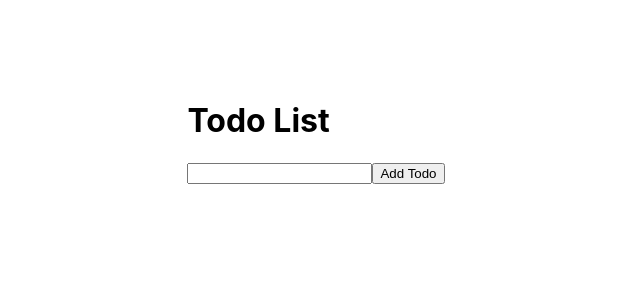
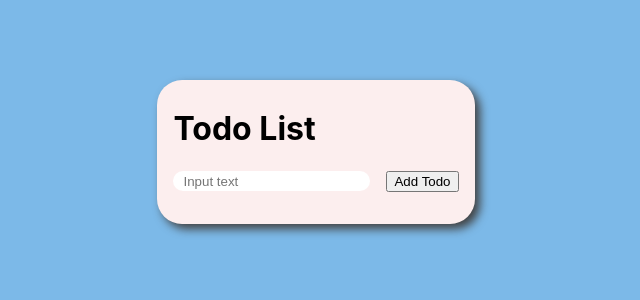
Before and after one commit to jeffagregado/next-typescript-todolist, a Next.js app: page / in a window 1280 px wide. Shown: the top 300 px of the page, without its empty margins (324-964 px from the left). Built offline with nearby package versions, Linux system fonts and the light colour scheme.

Commit message:
added styles

```diff
--- /dev/null
+++ b/components/Todos.tsx
@@ -0,0 +1,48 @@
+import { useState } from 'react'
+import TodosList from '../components/TodosList'
+import styleTodolist from '../styles/Todolist.module.scss'
+
+type FormElem = React.FormEvent<HTMLFormElement>
+
+interface ITodo {
+  text: string
+  complete: boolean
+}
+
+const Todos = () => {
+  const [value, setValue] = useState<string>('')
+  const [todos, setTodos] = useState<ITodo[]>([])
+
+  const handleSubmit = (e: FormElem): void => {
+    e.preventDefault()
+    addTodo(value)
+    setValue('')
+  }
+
+  const addTodo = (text: string): void => {
+    const newTodos: ITodo[] = [...todos, { text, complete: false }]
+    setTodos(newTodos)
+  }
+
+  return (
+    <>
+      <div className={styleTodolist.todolist}>
+        <h1 className={styleTodolist['todolist__title']}>Todo List</h1>
+        <form action="" onSubmit={handleSubmit}>
+          <input
+            className={`${styleTodolist['todolist__input']} ${styleTodolist['todolist__input--round']}`}
+            type="text"
+            value={value}
+            placeholder="Input text"
+            onChange={(e) => setValue(e.target.value)}
+            required
+          />
+          <button type="submit">Add Todo</button>
+        </form>
+        <TodosList todos={todos} setTodos={setTodos} />
+      </div>
+    </>
+  )
+}
+
+export default Todos
--- a/pages/index.tsx
+++ b/pages/index.tsx
@@ -1,44 +1,13 @@
 import Head from 'next/head'
 import { useState } from 'react'
+import Todos from '../components/Todos'
 import TodosList from '../components/TodosList'
 import styles from '../styles/Home.module.scss'
 
-type FormElem = React.FormEvent<HTMLFormElement>
-
-interface ITodo {
-  text: string
-  complete: boolean
-}
-
 export default function Home() {
-  const [value, setValue] = useState<string>('')
-  const [todos, setTodos] = useState<ITodo[]>([])
-
-  const handleSubmit = (e: FormElem): void => {
-    e.preventDefault()
-    addTodo(value)
-    setValue('')
-  }
-
-  const addTodo = (text: string): void => {
-    const newTodos: ITodo[] = [...todos, { text, complete: false }]
-    setTodos(newTodos)
-  }
-
   return (
     <>
-      <h1>Todo List</h1>
-      <form action="" onSubmit={handleSubmit}>
-        <input
-          type="text"
-          value={value}
-          onChange={(e) => setValue(e.target.value)}
-          required
-        />
-        <button type="submit">Add Todo</button>
-      </form>
-
-      <TodosList todos={todos} setTodos={setTodos} />
+      <Todos />
     </>
   )
 }
--- a/styles/Layout.module.scss
+++ b/styles/Layout.module.scss
@@ -1,4 +1,5 @@
 .container {
+  background-color: #7cb9e8;
   min-height: 100vh;
   padding: 0 0.5rem;
   display: flex;
--- /dev/null
+++ b/styles/Todolist.module.scss
@@ -0,0 +1,31 @@
+.todolist {
+  padding: 0.5rem 1rem 2rem;
+  border-radius: 25px;
+  display: flex;
+  flex-direction: column;
+  justify-content: center;
+  background-color: rgb(252, 238, 238);
+  box-shadow: 5px 5px 10px rgb(66, 66, 66);
+
+  &__title {
+    font-size: 2rem;
+  }
+
+  &__input {
+    margin-right: 1rem;
+    height: 20px;
+    border: none;
+    padding: 0 10px;
+    box-shadow: none;
+    outline: none;
+
+    &--round {
+      border-radius: 50px;
+
+      &:focus {
+        border-color: black;
+        box-shadow: 0 0 10px rgba(36, 55, 228, 0.5);
+      }
+    }
+  }
+}
```
